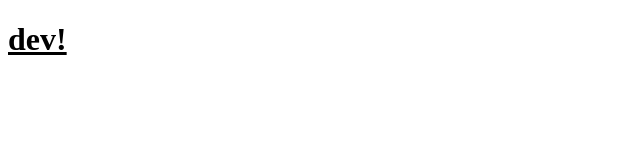
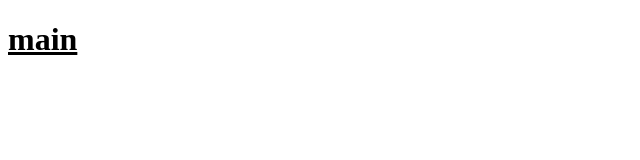
Before and after one commit to WaadBaalawi/waadragad, a website: page index.html in a window 1280 px wide. Shown: the full height of the page, 0-640 px from the left. Drawn offline with Linux system fonts and the light colour scheme.

Commit message:
Update index.html

```diff
--- a/index.html
+++ b/index.html
@@ -9,6 +9,6 @@
 
   </head>
   <body>
-    <h1>dev!</h1>
+    <h1>main</h1>
   </body>
 </html>
```
